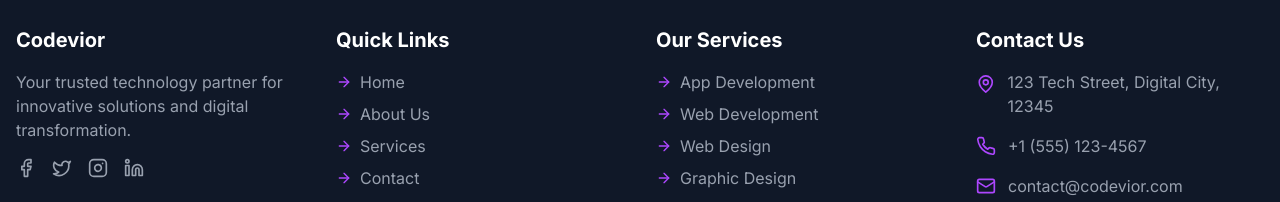
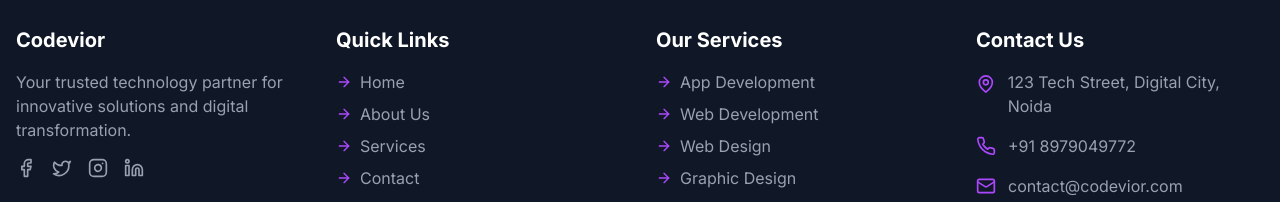
Before and after one commit to sidharth-rawat/codevior-website, a Next.js app: page / in a window 1280 px wide. Shown: the part 2570-2772 px from the top of the page. Built offline with nearby package versions, Linux system fonts and the light colour scheme.

Commit message:
add images

```diff
--- a/src/app/about/page.tsx
+++ b/src/app/about/page.tsx
@@ -4,7 +4,7 @@ import { motion } from "framer-motion";
 import Link from "next/link";
 import Image from "next/image";
 import { ArrowRight, Lightbulb, Target, Users, Code2 } from "lucide-react";
-import aboutUsImage from "../../assets/images/about-us.png";
+import aboutUsImage from "../../assets/images/about.png";
 
 export default function About() {
   return (
--- a/src/app/page.tsx
+++ b/src/app/page.tsx
@@ -13,7 +13,7 @@ import {
   ArrowRight,
 } from "lucide-react";
 import heroBg from "../assets/images/hero-bg.jpg";
-import aboutUsImage from "../assets/images/about-us.png";
+import aboutUsImage from "../assets/images/about.png";
 
 export default function Home() {
   return (
--- a/src/components/Footer.tsx
+++ b/src/components/Footer.tsx
@@ -116,12 +116,12 @@ export default function Footer() {
               <li className="flex items-start">
                 <MapPin size={20} className="mr-3 text-purple-500 mt-1" />
                 <span className="text-gray-400">
-                  123 Tech Street, Digital City, 12345
+                  123 Tech Street, Digital City, Noida
                 </span>
               </li>
               <li className="flex items-center">
                 <Phone size={20} className="mr-3 text-purple-500" />
-                <span className="text-gray-400">+1 (555) 123-4567</span>
+                <span className="text-gray-400">+91 8979049772</span>
               </li>
               <li className="flex items-center">
                 <Mail size={20} className="mr-3 text-purple-500" />
```
Also changed, not shown: src/assets/images/about.png (added).
